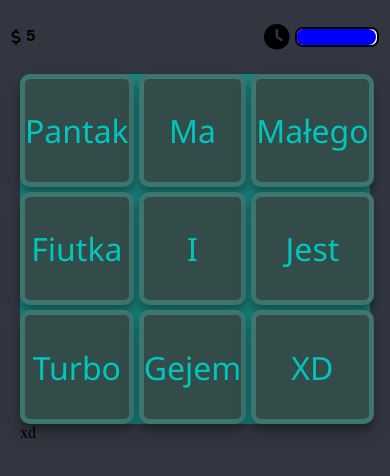
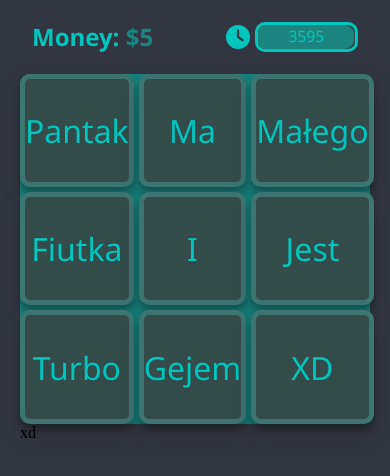
Before and after one commit to Myc22Ka/TheGame, a React (Create React App) app: page / in a window 390 px wide. Shown: the top 476 px of the page. Built offline with nearby package versions, Linux system fonts and the light colour scheme.

Commit message:
styling score, timer, overlay fix, responsive

```diff
--- a/src/components/Score.tsx
+++ b/src/components/Score.tsx
@@ -22,8 +22,10 @@ const Score: React.FC = () => {
 
   return (
     <div className="score-component">
-      <FontAwesomeIcon icon={faDollarSign} />
-      <div className="score">{score}</div>
+      {/* <FontAwesomeIcon icon={faDollarSign} /> */}
+      <div className="score">
+        <p>Money:</p> ${score}
+      </div>
     </div>
   );
 };
--- a/src/components/Timer.tsx
+++ b/src/components/Timer.tsx
@@ -27,8 +27,9 @@ const Timer: React.FC = () => {
 
   return (
     <div className="timer-component">
-      <FontAwesomeIcon icon={faClock} />
+      <FontAwesomeIcon className="timer-icon" icon={faClock} />
       <div className="timer">
+        <div className="timer-text">{currentTime}</div>
         <div
           className="timer-metter"
           style={{ width: `${(currentTime / DEFAULT_TIME) * 100}%` }}
--- a/src/styles/App.scss
+++ b/src/styles/App.scss
@@ -11,7 +11,7 @@ body {
   height: 100vh;
   background-color: $background;
   .header {
-    padding: 0.7rem;
+    padding: 0.7rem 2rem;
     flex: 1;
     width: 100%;
     box-sizing: border-box;
@@ -19,34 +19,53 @@ body {
     justify-content: space-between;
     .score-component {
       @include flex-center;
-      font-size: 1rem;
-      color: black;
-      font-family: "Courier New", Courier, monospace;
+      font-size: $font-size-mid;
+      color: $secondary;
+      font-family: $font;
       font-weight: bold;
       .score {
-        padding-left: 0.3rem;
+        p {
+          all: unset;
+          color: $main;
+        }
       }
     }
     .timer-component {
       @include flex-center;
       font-size: 1.6rem;
       gap: 0.3rem;
+      .timer-icon {
+        color: $main;
+        font-size: $font-size-mid;
+      }
       .timer {
-        width: 5rem;
-        height: 1rem;
-        background: white;
-        border-radius: 8px;
-        border: 2px solid black;
+        width: clamp(2rem, 25vw, 13rem);
+        height: $font-size-mid;
+        background: $third;
+        border-radius: 10px;
+        border: 3px solid $main;
         overflow: hidden;
+        color: $main;
+        position: relative;
+        .timer-text {
+          position: absolute;
+          top: 45%;
+          left: 50%;
+          transform: translate(-50%, -50%);
+          z-index: 1;
+          font-size: $font-size-small;
+          font-family: $font;
+        }
         .timer-metter {
           height: 100%;
           position: relative;
           width: 100%;
-          background: blue;
+          background-color: $secondary;
           border-top-right-radius: 10px;
           border-bottom-right-radius: 10px;
           right: 1px;
           box-sizing: border-box;
+          text-align: center;
         }
       }
     }
--- a/src/styles/cell.scss
+++ b/src/styles/cell.scss
@@ -4,7 +4,7 @@
   border: 5px solid $cell;
   font-family: $font;
   @include flex-center;
-  font-size: $font-size-larger;
+  font-size: $font-size-large;
   cursor: pointer;
   border-radius: $border-radius;
   background-color: $third;
--- a/src/styles/constants.scss
+++ b/src/styles/constants.scss
@@ -9,7 +9,9 @@ $third: #334b49;
 
 // fonts:
 $font: "Segoe UI", Tahoma, Geneva, Verdana, sans-serif;
-$font-size-larger: clamp(2rem, 5vw, 3rem);
+$font-size-large: clamp(2rem, 4vw, 3rem);
+$font-size-mid: clamp(1.5rem, 4vw, 2.5rem);
+$font-size-small: clamp(0.6rem, 4vw, 2rem);
 
 // misc:
 $shadow:
```
